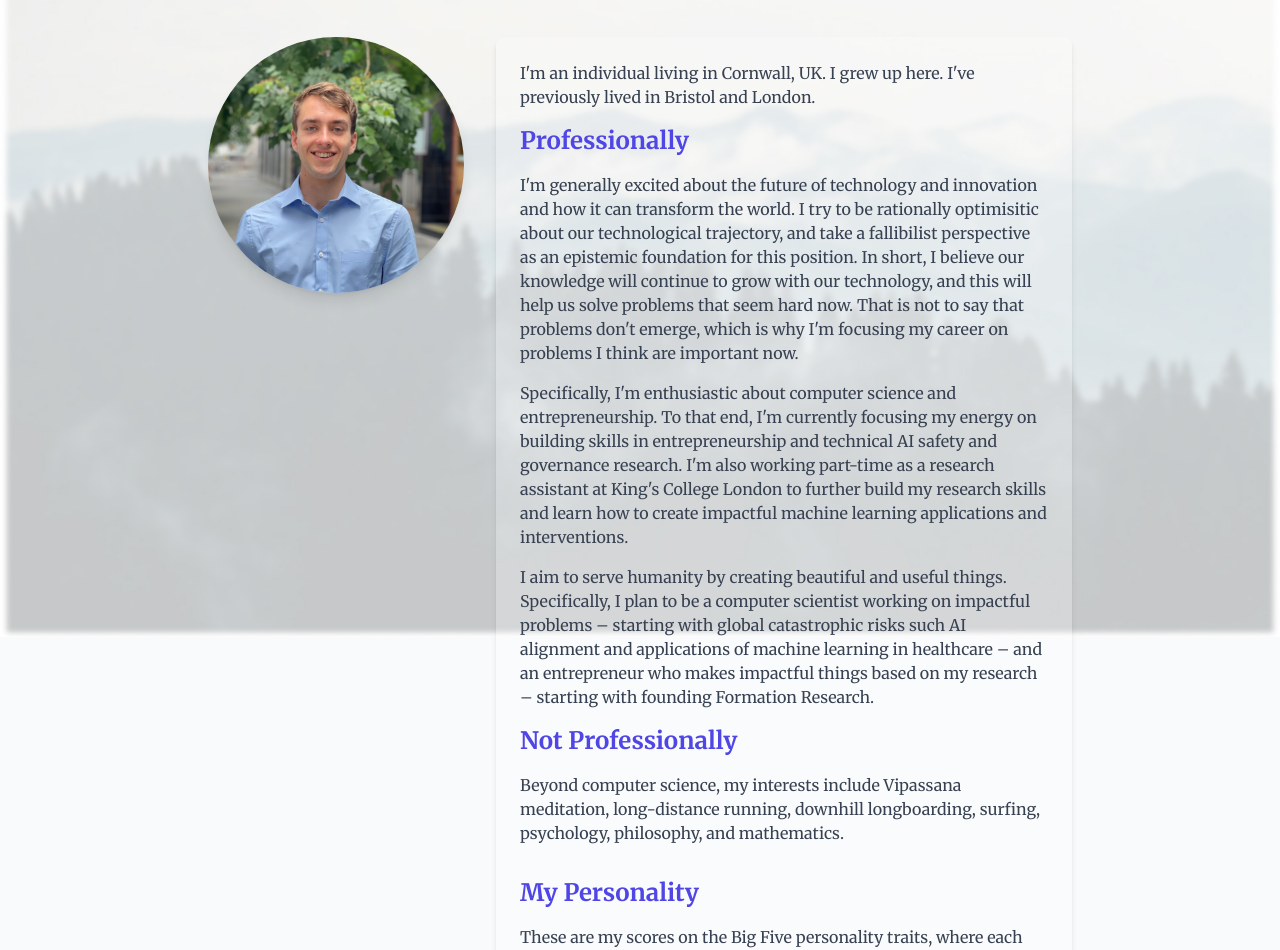
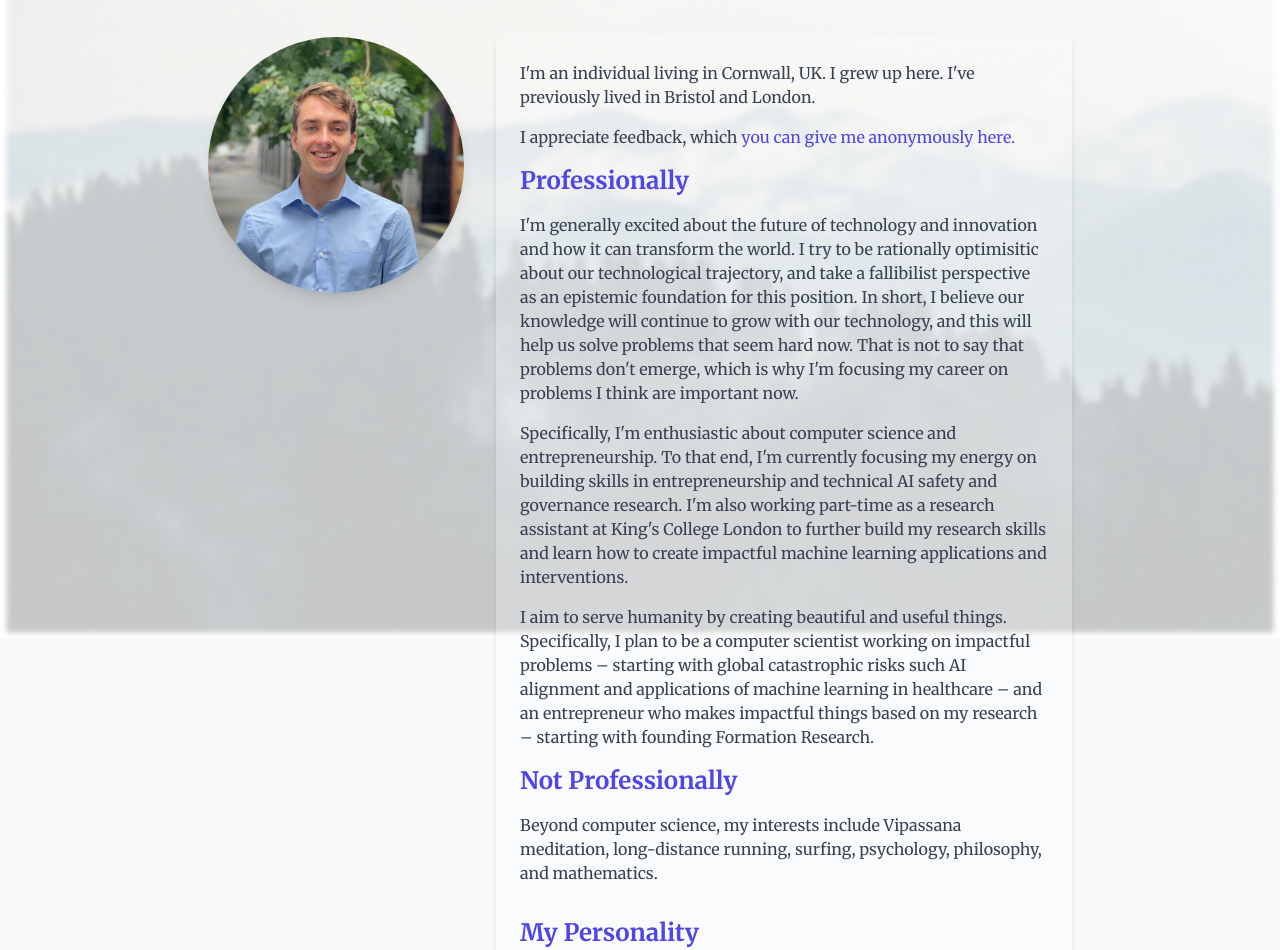
Before and after one commit to alamerton/personal-website, a Next.js app: page /about in a window 1280 px wide. Shown: the part 163-1113 px from the top of the page. Built offline with nearby package versions, Linux system fonts and the light colour scheme.

Commit message:
Added admonymous form

```diff
--- a/src/app/about/page.tsx
+++ b/src/app/about/page.tsx
@@ -20,6 +20,15 @@ export default function About() {
           <p className="text-gray-700 mb-4">
             I&apos;m an individual living in Cornwall, UK. I grew up here.
             I&apos;ve previously lived in Bristol and London.
+          </p>
+          <p className="text-gray-700 mb-4">
+            I appreciate feedback, which{" "}
+            <a
+              className="text-indigo-600"
+              href="https://www.admonymous.co/alfie-lamerton"
+            >
+              you can give me anonymously here.
+            </a>
           </p>
           <h2 className="text-2xl font-semibold mb-4 text-indigo-600">
             Professionally
@@ -57,8 +66,8 @@ export default function About() {
           </h2>
           <p className="text-gray-700 mb-8">
             Beyond computer science, my interests include Vipassana meditation,
-            long-distance running, downhill longboarding, surfing, psychology,
-            philosophy, and mathematics.
+            long-distance running, surfing, psychology, philosophy, and
+            mathematics.
           </p>
           <h2 className="text-2xl font-semibold mb-4 text-indigo-600">
             My Personality
```
